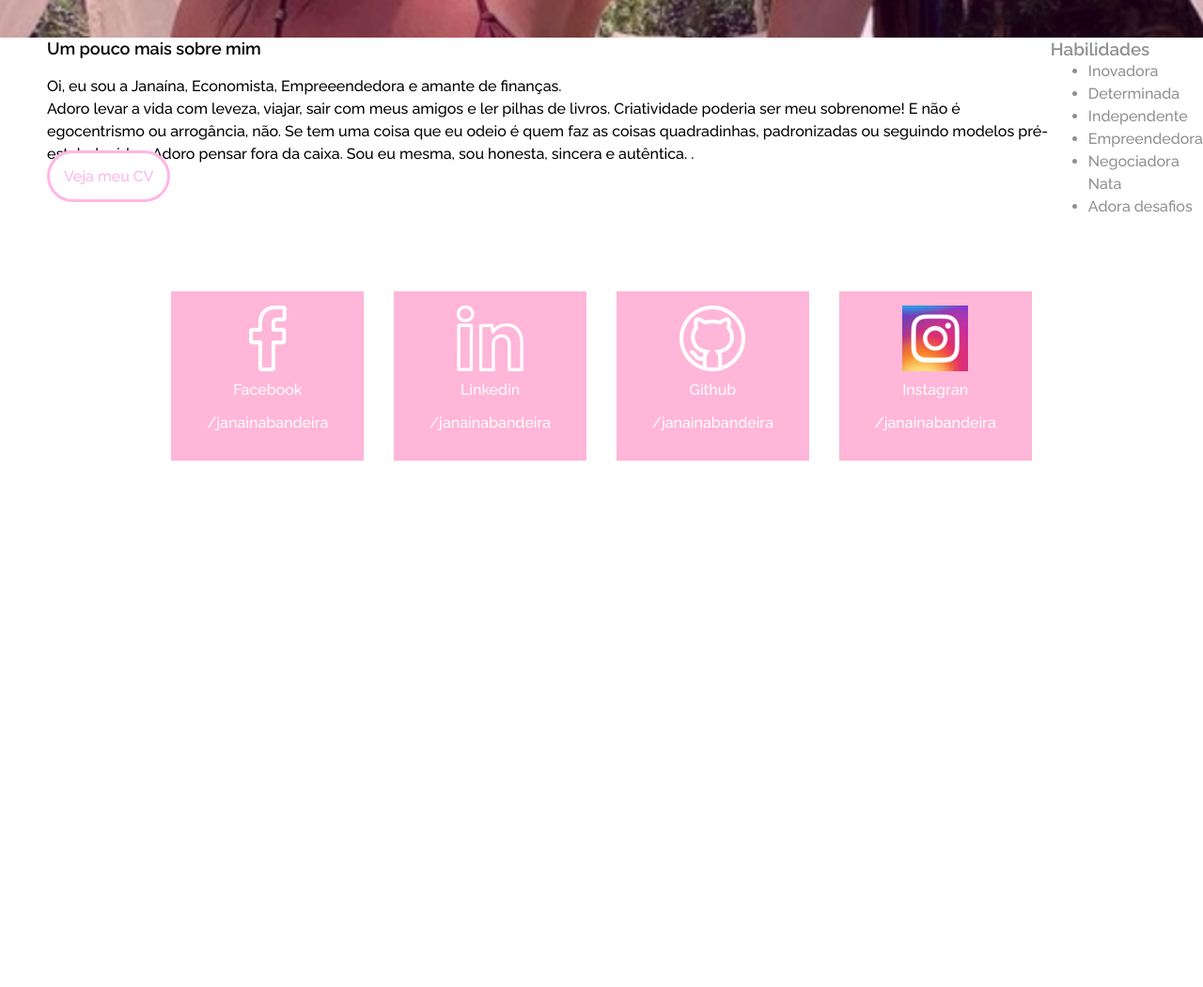
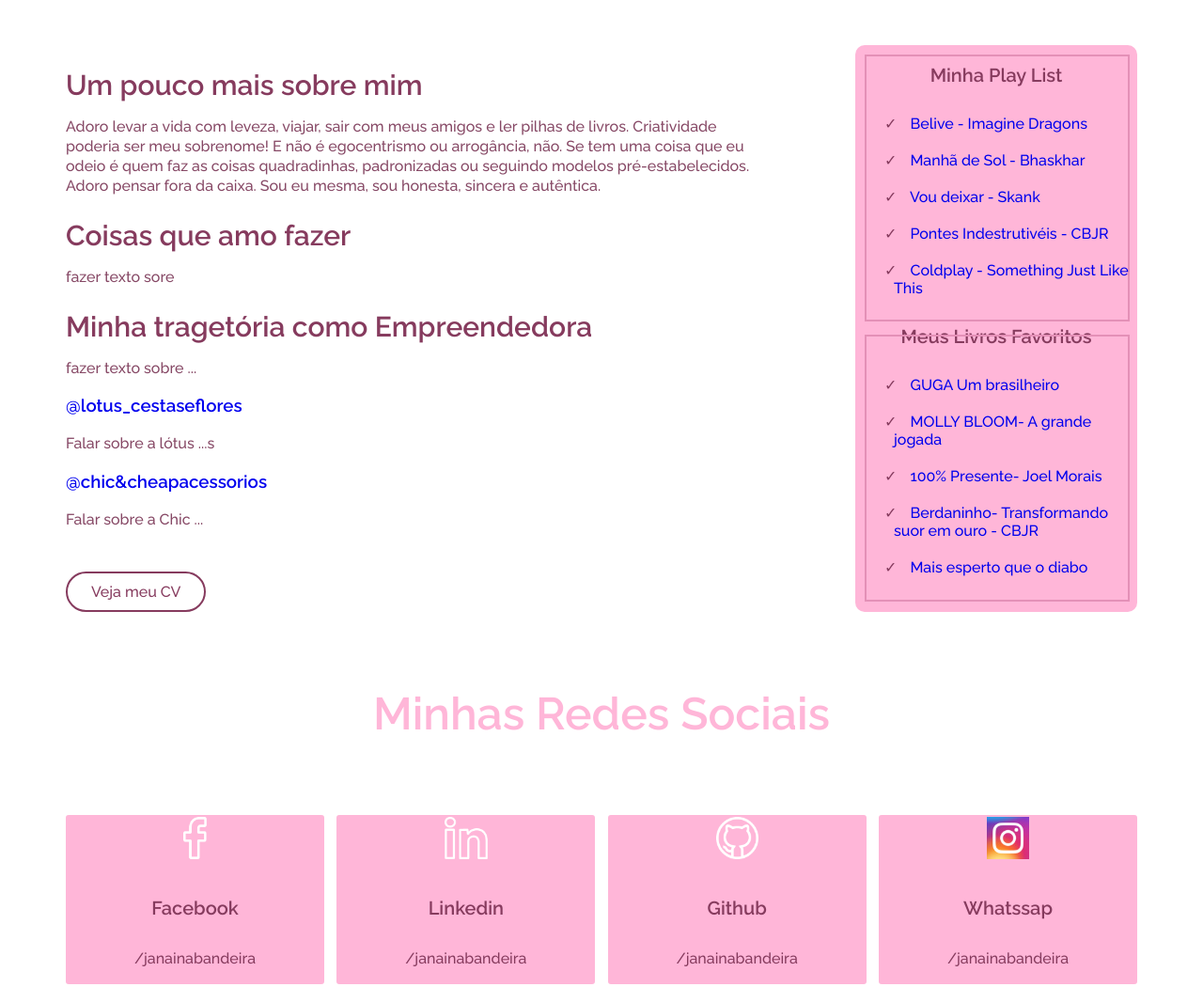
Before and after one commit to jana199428/exc-2-Reprograma-, a plain HTML site: page index.html in a window 1280 px wide. Shown: the part 600-1650 px from the top of the page at 94% size. Before the commit the page ends 1106 px from the top, so only its background shows below. Drawn offline with Linux system fonts and the light colour scheme.

Commit message:
Atualização HTML

```diff
--- a/css/style.css
+++ b/css/style.css
@@ -1,17 +1,20 @@
-*{
+<style type="text/css">
+    *{
     box-sizing: border-box;
-    margin: 0 auto;
+    margin: 0;
+    padding: 0;
 }
 
 body {
     font-family: 'Raleway', sans-serif;
 }
 
-a{
+a {
     text-decoration: none;
+    text-align: center;
 }
 
-h1{
+h1 {
     font-size: 48px;
     margin-bottom: 20px;
 }
@@ -21,97 +24,169 @@ h2 {
     font-size: 18px;
 }
 
+section {
+    margin: 80px 0 0;
+}
 
+.container {
+    width: 1140px;
+    margin: 0 auto;
+}
 
-.banner{
-    background: url(../img/jana.jpg);
+.banner {
+    background: url(img/jana.jpg);
     background-size: cover;
-    height: 80vh;
+    height: 70vh;
     display: flex;
     justify-content: center;
     align-items: center;
     color: white;
     text-align: center;
+    position: relative;
 }
 
-.subtitulo{
+.banner:before {
+    content: '';
+    position: absolute;
+    top: 0;
+    left: 0;
+    width: 100%;
+    height: 100%;
+    background-color: rgba(0,0,0,0.25);
+}
+
+.banner-title {
+    position: relative;
+    z-index: 1;
+}
+
+.banner .subtitulo {
     margin-bottom: 36px;
 }
 
-.botao{
+.banner .botao {
     background-color: rgb(255, 182, 231);
-    color: rgb(255, 255, 255);
-    padding: 15px;
+    color: rgb(134 59 94);
+    padding: 15px 25px;
     border-radius: 30px;
-    margin: 50px;
-
-
-
 }
 
-.sobre {
-    margin: 20px;
-}
-.sobre-flex{
-    display: flex;
-    justify-content: center;
-    /* align-items: center; */
-    line-height: 1.5em;
-    margin-left: 50px;
+.sobre .titulo-sobre {
+    margin-bottom: 20px;
 }
 
-.sobre-descricao {
-    width: 40%;
-
+.sobre .titulo-sobre .tt {
+   font-size: 30px;
+   color: #863b5e;
 }
 
-.sobre-descricao p{
-    margin-bottom: 10px ;
-    margin-top: 15px;
+.sobre .box-sobre {
+    display: flex;
+    justify-content: space-between;
 }
 
-.sobre-habilidades{
-    width: 30%;
-    color: rgb(143, 143, 143);
+.sobre .box-sobre-desc {
+    width: 65%;
 }
 
-.titulo-sobre{
-    margin-bottom: 20px;
-    text-align:start;
-    color: #646363;
-
+.sobre .box-sobre-desc p {
+    line-height: 21px;
+    color: #864865;
 }
 
-.botao-sobre{
+.sobre .box-sobre-desc .botao-sobre {
+    display: inline-flex;
     background-color: white;
-    border: rgb(255, 182, 231) solid 3px;
-    color:rgb(255, 182, 231);
-    padding: 15px;
+    border: 2px solid #863b5e;
+    color:#863b5e;
+    padding: 10px 25px;
     border-radius: 30px;
+    margin-top: 25px;
+    font-weight: 400;
+    transition: .2s ease-in-out;
+}
+
+.sobre .box-sobre-desc .botao-sobre:hover {
+    background-color: rgb(255, 182, 231);
+    color: #863b5e;
+}
+
+.sobre .sobre-habilidades {
+    width: 300px;
+    color: rgb(143, 143, 143);
+    background-color: #ffb6d8;
+    padding: 25px 50 px;
+    border-radius: 10px;
+    position:relative;
+}
+
+.sobre .sobre-habilidades:before {
+    content: '';
+    position: absolute;
+    top: 10px;
+    left: 10px;
+    width: 278px;
+    height: 280px;
+    border: 2px solid #e490b7;
+    margin-bottom: 16px;
+}
+
+.sobre .sobre-habilidades .tt {
+    font-size: 20px;
+    color: #863b5e;
+    text-align: center;
+}
+
+.sobre .sobre-habilidades .lista {
+    list-style: none;
+    margin-left: 1px;
+    position: relative;
+}
+
+.sobre .sobre-habilidades .lista li {
+    padding: 10px 0;
+    color: #863b5e;
+}
+
+.sobre .sobre-habilidades .lista li:before {
+    content: '✓';
+    position: relative;
+    left: -10px;
 }
 
 .redes {
     display: flex;
-    justify-content: center;
-    margin-top: 62px;
-
+    justify-content: space-between;
+    margin-bottom: 80px;
 }
 
 .redes-links {
-    color:white;
+    color: #863b5e;
     display: flex;
     justify-content: center;
     align-items: center;
     flex-direction: column;
     background-color: #ffb6d8;
-    width: 16%;
+    width: 275px;
     height: 180px;
-    margin: 16px;
+    border-radius: 3px;
 }
 
 .redes-links__img {
     margin-bottom: 10px;
+    height: 45px;
+    margin-bottom: 20px;
 }
 
 .redes-links__titulo {
+    font-size: 20px;
     margin-bottom: 16px;
+    font-weight: bold;
+}
+
+.titulo-redes h1 {
+    color: #ffb6d8;
+    text-align: center;
+}
+
+</style>
--- a/index.html
+++ b/index.html
@@ -1,69 +1,131 @@
+<!DOCTYPE html>
+<html>
+<head>
     <meta charset="UTF-8">
-<title>Meu primeiro projeto</title>
+    <title>Janaína Bandeira </title>
 
     <link href="https://fonts.googleapis.com/css2?family=Raleway:wght@100;300;500;600&display=swap" rel="stylesheet">
     <link href="css/style.css" rel="stylesheet">
 </head>
 <body>
     <div class="banner">
-    <div>
+        <div class="banner-title">
             <h1 class="titulo">Oi, Eu sou a Janaína Bandeira</h1>
             <p class="subtitulo"> Welcome to my world </p>
-        <a class="botao" target="blank"  href="https://www.linkedin.com/in/jana%C3%ADna-bandeira-ba1898113/">Conheça mais sobre mim</a>
+            <a class="botao" target="blank"  href="https://www.instagram.com/janainabc_/">Me segue lá no insta </a>
         </div>
+    </div>
+
+    <div class="container">
+        <section class="sobre">
+
+            <div class="box-sobre">
+        	    <div class="box-sobre-desc">
+                    <div class="titulo-sobre">
+                        <h2 class="tt"> Um pouco mais sobre mim</h2>
+                    <p>
+                        Adoro levar a vida com leveza, viajar, sair com meus amigos e ler pilhas de livros. Criatividade poderia ser meu sobrenome! E não é egocentrismo ou arrogância, não. Se tem uma coisa que eu odeio é quem faz as coisas quadradinhas, padronizadas ou seguindo modelos pré-estabelecidos. Adoro pensar fora da caixa. Sou eu mesma, sou honesta, sincera e autêntica.
+                    </p>
+                        <h2 class="tt"> Coisas que amo fazer</h2>
+                    <p>
+                        fazer texto sore
+                    </p>
+                        <h2 class="tt"> Minha tragetória como Empreendedora </h2>
+                    <p>
+                        fazer texto sobre ...
+                    </p>
+                        <h3> <a href= "https://www.instagram.com/lotus_cestaseflores/"target="_blank">@lotus_cestaseflores</a> </h3>
+
+                    <p>
+                        Falar sobre a lótus ...s
+                    </p>
+
+                        <h3> <a href= "https://www.instagram.com/chicecheapacessorios/"target="_blank">@chic&cheapacessorios</a> </h3>
+                    <p>
+                        Falar sobre a Chic ...
+                    </p>
+
+                    </div>
+
+                    <a class="botao-sobre" href="https://drive.google.com/file/d/1E4WUEFyj1LdIj3uDpfeSKjO0fxlf_V7F/view?usp=sharing" target="_blank">Veja meu CV</a>
+        	    </div>
+
+                <div class="sobre-habilidades">
+                    <h3 class="tt">Minha Play List </h3>
+                    <ul class="lista">
+                        <li>
+                        <a href= "https://www.youtube.com/watch?v=7wtfhZwyrcc"target="_blank">Belive - Imagine Dragons</a>
+                        </li>
+                        <li>
+                        <a href= "https://www.youtube.com/watch?v=Nl-miBptX_Q"target="_blank">Manhã de Sol - Bhaskhar</a>
+                        </li>
+                        <li>
+                        <a href= "https://www.youtube.com/results?search_query=vou+deixar+skank+letra"target="_blank">Vou deixar - Skank</a>
+                         </li>
+                        <li>
+                        <a href= "https://www.youtube.com/results?search_query=pontes+indestrutiveis"target="_blank">Pontes Indestrutivéis  - CBJR </a>
+                        </li>
+                        <li>
+                        <a href= "https://www.youtube.com/watch?v=2LBBaD1aQuw&list=RDMM&index=7"target="_blank">Coldplay - Something Just Like This </a>
+                        </li>
+                    </ul>
+
+                <div class="sobre-habilidades">
+                    <h3 class="tt">Meus Livros Favoritos </h3>
+                    <ul class="lista">
+                        <li>
+                        <a href= "https://lelivros.love/book/baixar-livro-guga-um-brasileiro-gustavo-kuerten-em-epub-mobi-e-pdf/"target="_blank">GUGA Um brasilheiro</a>
+                        </li>
+                        <li>
+                        <a href= "https://lelivros.love/book/baixar-livro-a-grande-jogada-molly-bloom-em-epub-mobi-e-pdf-ou-ler-online/"target="_blank">MOLLY BLOOM- A grande jogada</a>
+                        </li>
+                        <li>
+                        <a href= "https://www.amazon.com.br/Esteja-viva-permane%C3%A7a-100-Presente-ebook/dp/B07WW2FG4L"target="_blank">100% Presente- Joel Morais </a>
+                         </li>
+                        <li>
+                        <a href= "https://www.youtube.com/results?search_query=pontes+indestrutiveis"target="_blank">Berdaninho- Transformando suor em ouro   - CBJR </a>
+                        </li>
+                        <li>
+                        <a href= "https://www.amazon.com.br/Mais-esperto-que-Diabo-liberdade/dp/8568014933/ref=pd_lpo_14_t_0/132-6436066-4871822?_encoding=UTF8&pd_rd_i=8568014933&pd_rd_r=d5506de0-3cd4-4d84-8791-4458d441dc48&pd_rd_w=hpMsb&pd_rd_wg=nKUuQ&pf_rd_p=db376f82-c0ea-4aab-a0d6-5e957a2950ee&pf_rd_r=7FEQ6RQW63VRCESXFZCV&psc=1&refRID=7FEQ6RQW63VRCESXFZCV"target="_blank">Mais esperto que o diabo </a>
+                        </li>
+                    </ul>
+                </div>
+
+            </div>
+        </section>
+
+    <div>
+        <section class="titulo-redes">
+            <h1> Minhas Redes Sociais</h1>
+
+        </section>
     </div>
 
 
 
-    <div class="sobre-flex">
-        <div class="#">
-            <div><h2> Um pouco mais sobre mim</h2></div>
-            <p class="sobre-descricao-eu">Oi, eu sou a Janaína, Economista, Empreeendedora e amante de finanças. </p>
-            <p>Adoro levar a vida com leveza, viajar, sair com meus amigos e ler pilhas de livros. Criatividade poderia ser meu sobrenome! E não é egocentrismo ou arrogância, não. Se tem uma coisa que eu odeio é quem faz as coisas quadradinhas, padronizadas ou seguindo modelos pré-estabelecidos. Adoro pensar fora da caixa. Sou eu mesma, sou honesta, sincera e autêntica. . </p>
-            <a class="botao-sobre" href="https://drive.google.com/file/d/1Wzuju4ma8d58zpCTUike1942Lwku5ho4/view?usp=sharing">Veja meu CV</a>
-        </div>
+        <section class="redes">
 
-        <div class="sobre-habilidades">
-            <h3>Habilidades</h3>
-
-            <ul class="lista">
-                <li>Inovadora</li>
-                <li>Determinada</li>
-                <li>Independente</li>
-                <li>Empreendedora</li>
-                <li>Negociadora Nata </li>
-                <li>Adora desafios</li>
-
-            </ul>
-
-        </div>
-
-    </div>
-
-</div>
-
-<div class="redes">
             <a class="redes-links" target="blank"  href="https://www.facebook.com/janabandeira/">
                 <img  class="redes-links__img" src="./img/facebook.png" alt="ícone do Facebook" />
                 <p class="redes-links__titulo">Facebook</p>
-        <p class="redes-links__titulo">/janainabandeira</p>
+                <p class="redes-links__subtitulo">/janainabandeira</p>
             </a>
 
             <a class="redes-links" target="blank"  href="https://www.linkedin.com/notifications/">
                 <img class="redes-links__img" src="./img/in.png" alt="ícone do Facebook" />
                 <p class="redes-links__titulo">Linkedin</p>
-        <p class="redes-links__titulo">/janainabandeira</p>
+                <p class="redes-links__subtitulo">/janainabandeira</p>
             </a>
             <a class="redes-links" target="blank"  href="https://github.com/jana199428">
                 <img class="redes-links__img" src="./img/github.png" alt="ícone do Facebook" />
                 <p class="redes-links__titulo">Github</p>
-        <p class="redes-links__titulo">/janainabandeira</p>
+                <p class="redes-links__subtitulo">/janainabandeira</p>
             </a>
-    <a class="redes-links" target="blank"  href="https://www.instagram.com/janainabc_/">
-        <img class="redes-links__img" src="./img/insta.jpg" alt="ícone do Instagran" />
-        <p class="redes-links__titulo">Instagran</p>
-        <p class="redes-links__titulo">/janainabandeira</p>
+            <a class="redes-links" target="blank"  href="https://www.whatsapp.com/catalog/558388841860/?app_absent=0/">
+                <img class="redes-links__img" src="./img/insta.jpg" alt="ícone do Whatssap" />
+                <p class="redes-links__titulo">Whatssap </p>
+                <p class="redes-links__subtitulo">/janainabandeira</p>
             </a>
+        </section>
     </div>
 </body>
-</html>
```
Also changed, not shown: Projeto Work Reprograma.txt (added). Lines whose indentation alone changed are shown as unchanged.
